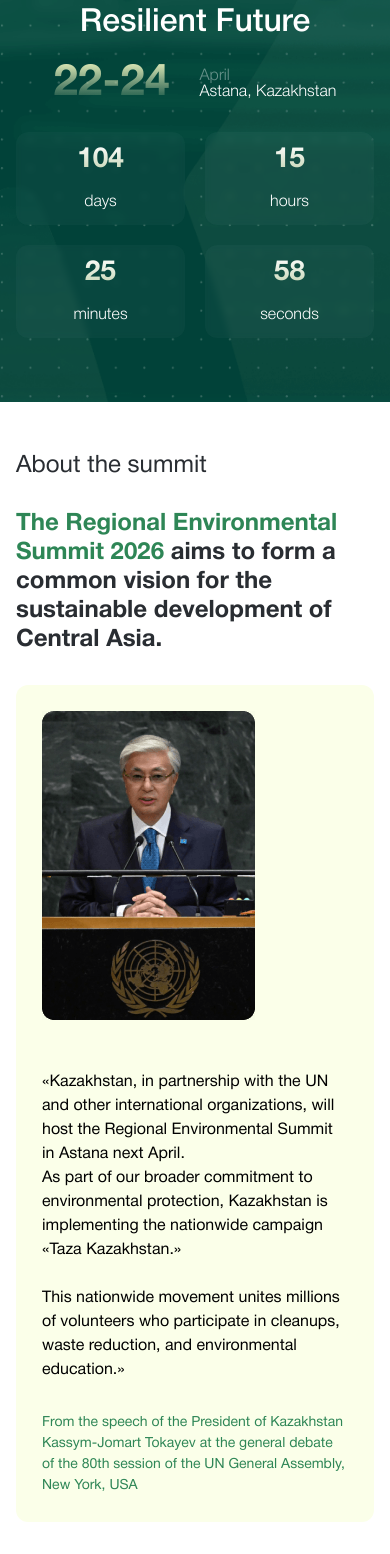
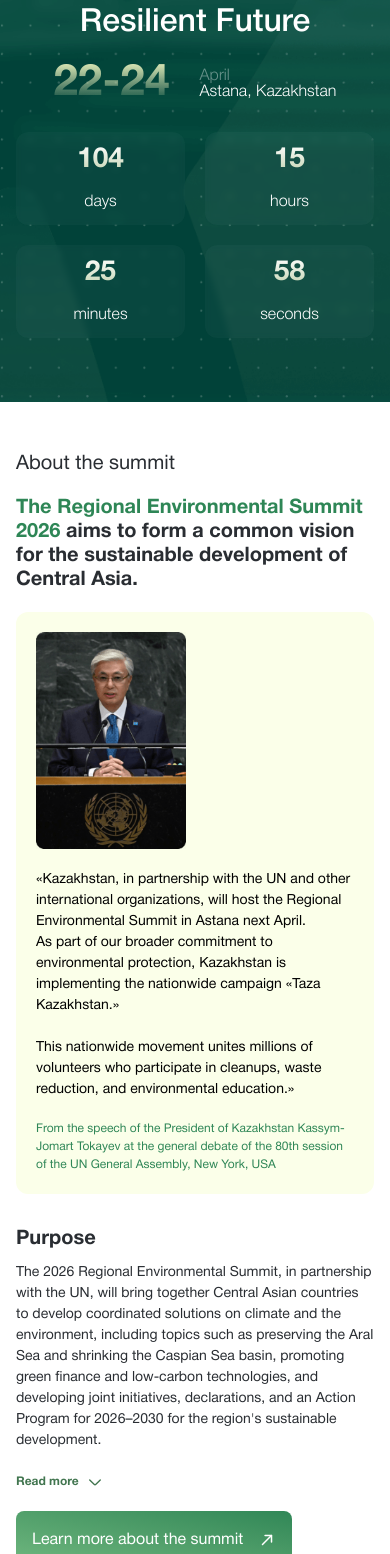
Before and after one commit to nurgeldiserikbay/res2026, a Next.js app: page /en in a window 390 px wide. Shown: the part 443-1997 px from the top of the page. Built offline with nearby package versions, Linux system fonts and the light colour scheme.

Commit message:
add adaptive about summit

```diff
--- a/src/widgets/aboutSummit/ui/AboutSummit.tsx
+++ b/src/widgets/aboutSummit/ui/AboutSummit.tsx
@@ -32,13 +32,13 @@
 	const [isOpen, setIsOpen] = useState(false)
 
 	return (
-		<section className="3xl:py-[100px] bg-white py-[50px] md:py-[60px] 2xl:py-[80px]">
-			<Container className="flex flex-wrap-reverse items-start justify-between gap-[30px] xl:flex-nowrap">
-				<div className="grow xl:max-w-[713px]">
-					<div className="mb-[32px] flex items-start justify-between">
+		<section className="3xl:py-[100px] bg-white py-[50px] md:py-[60px] lg:py-[80px] 2xl:py-[80px]">
+			<Container className="flex flex-wrap-reverse items-start justify-between gap-[20px] sm:gap-[30px] xl:flex-nowrap">
+				<div className="w-full grow xl:max-w-[713px]">
+					<div className="mb-[20px] flex items-start justify-between sm:mb-[32px]">
 						<div
 							ref={AboutSummitRef}
-							className="font-regular text-text hidden -translate-x-90 text-[24px] leading-[1.2] opacity-0 xl:block"
+							className="font-regular text-text hidden -translate-x-90 text-[20px] leading-[1.2] opacity-0 sm:text-[22px] md:text-[24px] xl:block"
 						>
 							{t(`titles.aboutSummit`)}
 						</div>
@@ -50,7 +50,7 @@
 						</ButtonDefault>
 					</div>
 					<div className="w-full">
-						<div className="relative mb-[24px] max-w-full">
+						<div className="relative mb-[16px] max-w-full sm:mb-[24px]">
 							<Image
 								ref={AboutSummitImg1Ref}
 								src="/imgs/about-img-1.png"
@@ -59,53 +59,57 @@
 								height={363}
 								className="block max-w-full translate-y-90 rounded-[12px] opacity-0"
 							/>
-							<ButtonDefault className="!absolute bottom-[30px] left-[30px] z-1">{t('pages.about.moreAboutSummit')}</ButtonDefault>
+							<ButtonDefault className="!absolute bottom-[15px] left-[15px] z-1 text-[12px] sm:bottom-[30px] sm:left-[30px] sm:text-base">
+								{t('pages.about.moreAboutSummit')}
+							</ButtonDefault>
 						</div>
-						<div className="flex items-center justify-between gap-[20px]">
+						<div className="flex flex-wrap items-center justify-between gap-[10px] sm:gap-[20px]">
 							<Image
 								ref={AboutSummitImg2Ref}
 								src="/imgs/about-img-2.png"
 								alt="About Summit 2"
 								width={288}
 								height={187}
-								className="block translate-y-90 rounded-[12px] opacity-0"
+								className="block w-full max-w-[140px] translate-y-90 rounded-[12px] opacity-0 sm:max-w-[180px] md:max-w-[220px] lg:max-w-[288px]"
 							/>
 							<div
 								ref={AboutSummitImg3Ref}
-								className="font-regular text-secondary max-w-[181px] translate-y-90 text-left text-[16px] leading-[1.2] opacity-0"
+								className="font-regular text-secondary w-full max-w-[140px] translate-y-90 text-left text-[12px] leading-[1.2] opacity-0 sm:max-w-[181px] sm:text-[14px] md:text-[16px]"
 							>
-								<div className="mb-[15px] max-w-[170px]">\\{t('titles.strategicPartner')}</div>
+								<div className="mb-[10px] max-w-full sm:mb-[15px]">\\{t('titles.strategicPartner')}</div>
 								<Image
 									src="/imgs/un-color.svg"
 									width={182}
 									height={55}
 									alt="UN Ecological"
-									className="block"
+									className="block w-full max-w-[120px] sm:max-w-[182px]"
 								/>
 							</div>
 							<div
 								ref={AboutSummitImg4Ref}
-								className="font-regular text-secondary max-w-[170px] translate-y-90 text-left text-[16px] leading-[1.2] opacity-0"
+								className="font-regular text-secondary w-full max-w-[140px] translate-y-90 text-left text-[12px] leading-[1.2] opacity-0 sm:max-w-[170px] sm:text-[14px] md:text-[16px]"
 							>
-								<div className="mb-[15px] max-w-[170px]">\\{t('titles.strategicMediaPartner')}</div>
+								<div className="mb-[10px] max-w-full sm:mb-[15px]">\\{t('titles.strategicMediaPartner')}</div>
 								<Image
 									src="/imgs/cnn-color.svg"
 									width={102}
 									height={49}
 									alt="CNN"
-									className="block"
+									className="block w-full max-w-[80px] sm:max-w-[102px]"
 								/>
 							</div>
 						</div>
 					</div>
 				</div>
 
-				<div className="flex grow flex-col justify-start xl:max-w-[1025px]">
-					<div className="font-regular text-text mb-[30px] block text-[24px] leading-[1.2] xl:hidden">{t(`titles.aboutSummit`)}</div>
+				<div className="flex w-full grow flex-col justify-start xl:max-w-[1025px]">
+					<div className="font-regular text-text mb-[20px] block text-[20px] leading-[1.2] sm:mb-[30px] sm:text-[22px] md:text-[24px] xl:hidden">
+						{t(`titles.aboutSummit`)}
+					</div>
 
 					<div
 						ref={AboutSummitTitleRef}
-						className="3xl:text-[40px] mb-[31px] translate-x-90 self-end text-[24px] leading-[1.2] font-bold opacity-0 md:text-[32px] lg:text-[36px] xl:text-[40px] 2xl:mb-[60px] 2xl:text-[44px]"
+						className="3xl:text-[40px] mb-[20px] translate-x-90 self-end text-[20px] leading-[1.2] font-bold opacity-0 sm:mb-[25px] sm:text-[24px] md:mb-[31px] md:text-[32px] lg:text-[36px] xl:text-[40px] 2xl:mb-[60px] 2xl:text-[44px]"
 					>
 						{t.rich('pages.aboutSummit.title', {
 							primary: (chunks) => <span className="text-primary font-bold">{chunks}</span>,
@@ -115,40 +119,46 @@
 
 					<div
 						ref={AboutSummitQuoteRef}
-						className="seld-start relative mb-[54px] translate-y-90 rounded-[12px] bg-[#FBFFE9] p-[26px] opacity-0 md:pt-[65px] md:pl-[97px]"
+						className="seld-start relative mb-[30px] translate-y-90 rounded-[12px] bg-[#FBFFE9] p-[20px] opacity-0 sm:mb-[40px] sm:p-[26px] md:mb-[54px] md:pt-[65px] md:pl-[97px]"
 					>
-						<div className="text-muted absolute top-[26px] left-[26px] hidden text-[128px] leading-none md:block">”</div>
+						<div className="text-muted absolute top-[20px] left-[20px] hidden text-[80px] leading-none sm:top-[26px] sm:left-[26px] sm:text-[100px] md:text-[128px]">
+							&quot;
+						</div>
 
-						<div className="relative z-1 flex flex-wrap items-start gap-[50px] sm:flex-nowrap">
+						<div className="relative z-1 flex flex-wrap items-start gap-[20px] sm:flex-nowrap sm:gap-[30px] md:gap-[50px]">
 							<Image
 								src="/imgs/president-img.png"
 								alt="About President"
 								width={213}
 								height={309}
-								className="block max-w-[213px]"
+								className="block w-full max-w-[150px] sm:max-w-[180px] md:max-w-[213px]"
 							/>
-							<div className="max-w-[631px]">
-								<div className="font-regular relative z-1 mb-[30px] text-[16px] leading-normal whitespace-pre-line text-black">
+							<div className="w-full max-w-[631px]">
+								<div className="font-regular relative z-1 mb-[20px] text-[14px] leading-normal whitespace-pre-line text-black sm:mb-[30px] sm:text-[16px]">
 									{t('pages.about.presidentText')}
 								</div>
-								<div className="text-primary text-[14px] leading-normal">{t('pages.about.presidentPosition')}</div>
+								<div className="text-primary text-[12px] leading-normal sm:text-[14px]">{t('pages.about.presidentPosition')}</div>
 							</div>
 						</div>
 					</div>
 
-					<div className="relative pb-[54px]">
+					<div className="relative pb-[40px] sm:pb-[54px]">
 						<div
 							ref={AboutSummitPurposeRef}
 							className="translate-y-90 opacity-0"
 						>
-							<h3 className="text-text mb-[10px] text-[24px] leading-normal font-bold">{t(`pages.about.purpose`)}</h3>
-							<p className="font-regular text-text text-left text-[16px] leading-normal">{t(`pages.about.text3`)}</p>
+							<h3 className="text-text mb-[8px] text-[20px] leading-normal font-bold sm:mb-[10px] sm:text-[22px] md:text-[24px]">
+								{t(`pages.about.purpose`)}
+							</h3>
+							<p className="font-regular text-text text-left text-[14px] leading-normal sm:text-[16px]">{t(`pages.about.text3`)}</p>
 						</div>
 
 						{isOpen && (
-							<div className="mt-[60px]">
-								<h3 className="text-text mb-[10px] text-[24px] leading-normal font-bold">{t(`pages.about.presidentInitiative`)}</h3>
-								<p className="text-text text-[16px] leading-normal font-normal whitespace-pre-line">
+							<div className="mt-[40px] sm:mt-[60px]">
+								<h3 className="text-text mb-[8px] text-[20px] leading-normal font-bold sm:mb-[10px] sm:text-[22px] md:text-[24px]">
+									{t(`pages.about.presidentInitiative`)}
+								</h3>
+								<p className="text-text text-[14px] leading-normal font-normal whitespace-pre-line sm:text-[16px]">
 									{t(`pages.about.presidentInitiativeText`)}
 								</p>
 							</div>
@@ -163,11 +173,14 @@
 
 						<button
 							onClick={() => setIsOpen(!isOpen)}
-							className="text-secondary absolute bottom-0 left-0 flex cursor-pointer items-center gap-[10px] text-[14px] leading-normal font-bold"
+							className="text-secondary absolute bottom-0 left-0 flex cursor-pointer items-center gap-[8px] text-[12px] leading-normal font-bold sm:gap-[10px] sm:text-[14px]"
 						>
 							<span>{isOpen ? t('labels.hide') : t('labels.readMore')}</span>
 							<IconArrowDown
-								className={[`text-secondary block h-[18px] w-[18px] transition-transform duration-300`, isOpen && 'rotate-180'].join(' ')}
+								className={[
+									`text-secondary block h-[16px] w-[16px] transition-transform duration-300 sm:h-[18px] sm:w-[18px]`,
+									isOpen && 'rotate-180',
+								].join(' ')}
 							/>
 						</button>
 					</div>
```
